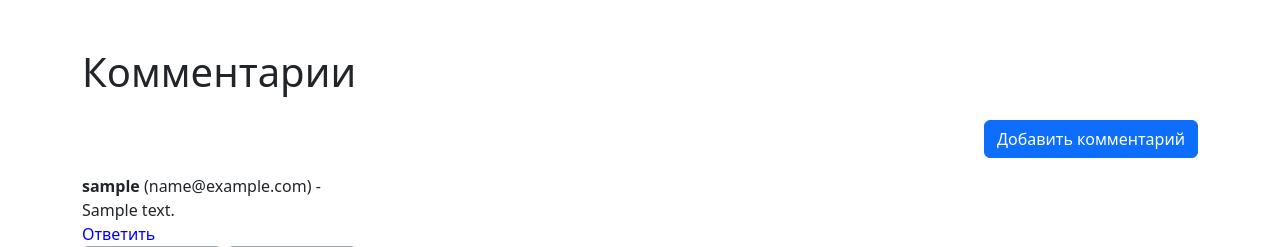
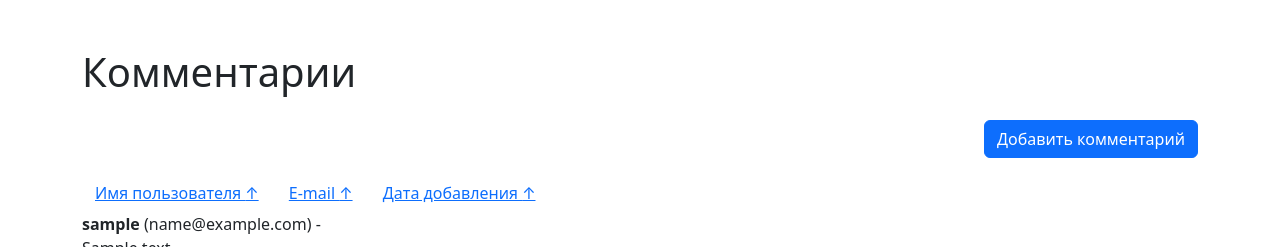
Before and after one commit to gbi46/spa-comments-app, a Django app: page / in a window 1280 px wide. Shown: the top 247 px of the page. Run offline with Django 5.2, Linux system fonts and the light colour scheme; tables that the repository leaves empty hold one stand-in row (values such as "Sample post"); parts of the project's set-up code (start-up, migrations or seed data) failed here and were passed over.

Commit message:
add sorting btns

```diff
--- a/comments/templates/comments/comments.html
+++ b/comments/templates/comments/comments.html
@@ -20,9 +20,23 @@
         <a href="#addCommentModal" class="btn btn-primary" data-bs-toggle="modal">Добавить комментарий</a>
     </div>
 
+    <div class="sorting-buttons">
+        <button class="btn btn-link" id="sort-user-name" data-sort="user_name">
+            Имя пользователя
+            <span class="sort-indicator">↑</span>
+        </button>
+        <button class="btn btn-link" id="sort-email" data-sort="email">
+            E-mail
+            <span class="sort-indicator">↑</span>
+        </button>
+        <button class="btn btn-link" id="sort-date-added" data-sort="date_added">
+            Дата добавления
+            <span class="sort-indicator">↑</span>
+        </button>
+    </div>
+
     <div class="comments-list">
         {% for comment in comments %}
-            <!-- Родительский комментарий -->
             <div class="comment" id="comment-{{ comment.id }}">
                 <div class="comment-header">
                     <strong>{{ comment.user_name }}</strong> ({{ comment.email }}) - {{ comment.date_added }}
@@ -38,7 +52,6 @@
                 </div>
             </div>
 
-            <!-- Дочерние комментарии -->
             <div class="replies">
                 {% for reply in comment.replies %}
                     <div class="comment reply" id="reply-{{ reply.id }}" style="padding-left: 30px;">
@@ -56,7 +69,6 @@
                         </div>
                     </div>
 
-                    <!-- Дочерние ответы для ответов (если есть) -->
                     {% for sub_reply in reply.replies %}
                         <div class="comment reply" id="sub-reply-{{ sub_reply.id }}" style="padding-left: 60px;">
                             <div class="comment-header">
```
